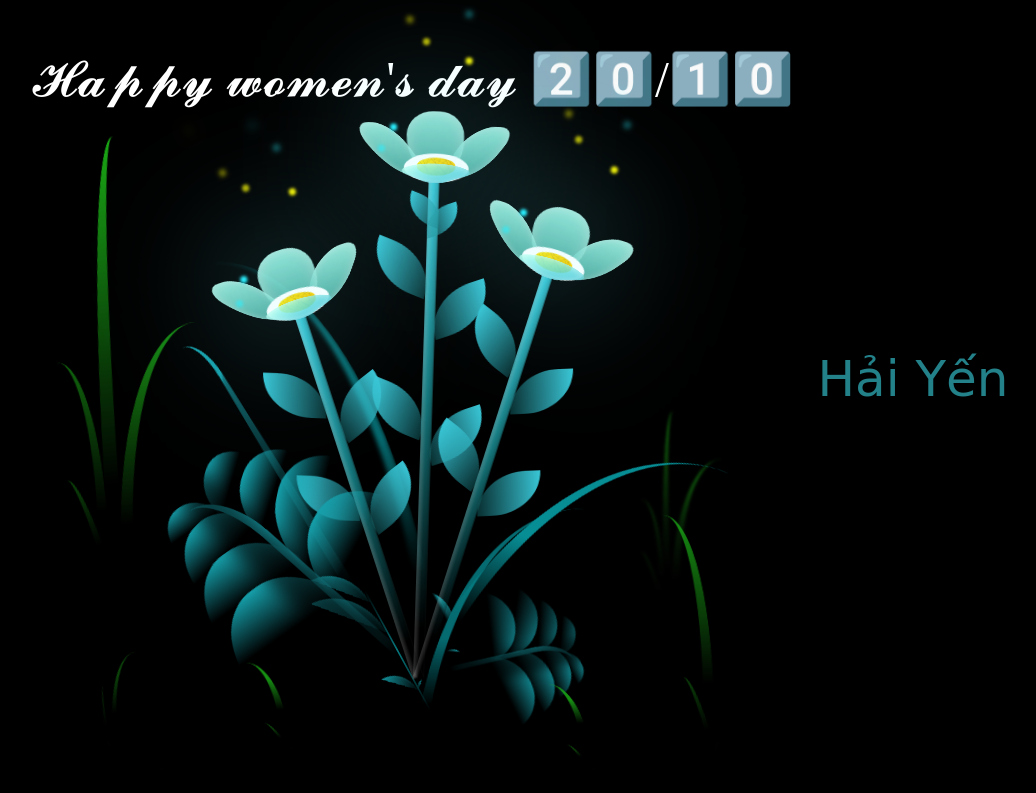
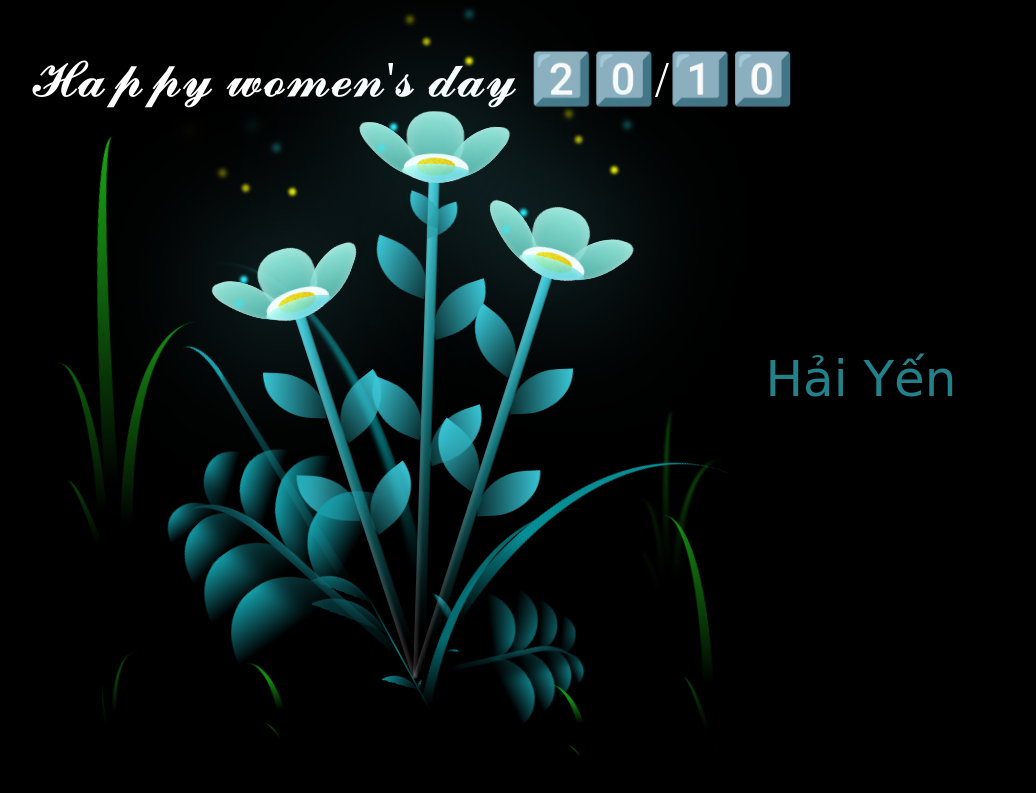
Before and after one commit to duynguyen2003/HappyWoman, a plain HTML site: page index.html in a window 1280 px wide. Shown: the whole page, without its empty margins (227-1263 px from the left). Drawn offline with Linux system fonts and the light colour scheme; a web font is replaced by a local one.

Commit message:
Update text.css

```diff
--- a/text.css
+++ b/text.css
@@ -39,7 +39,7 @@ body {
     color: #23818a;
     font-size: 50px;
     position: fixed;
-    margin-left:1000px;
+    margin-left:70%;
     height:50%
 
 }
```
